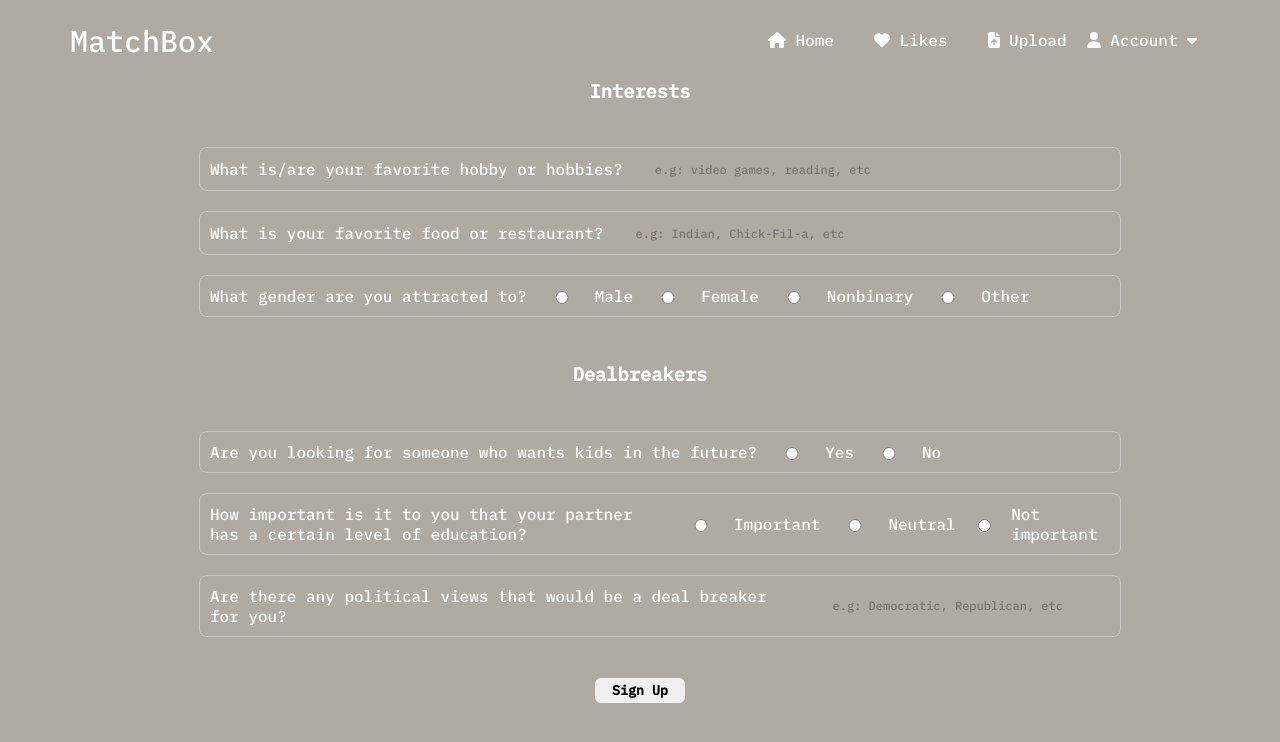
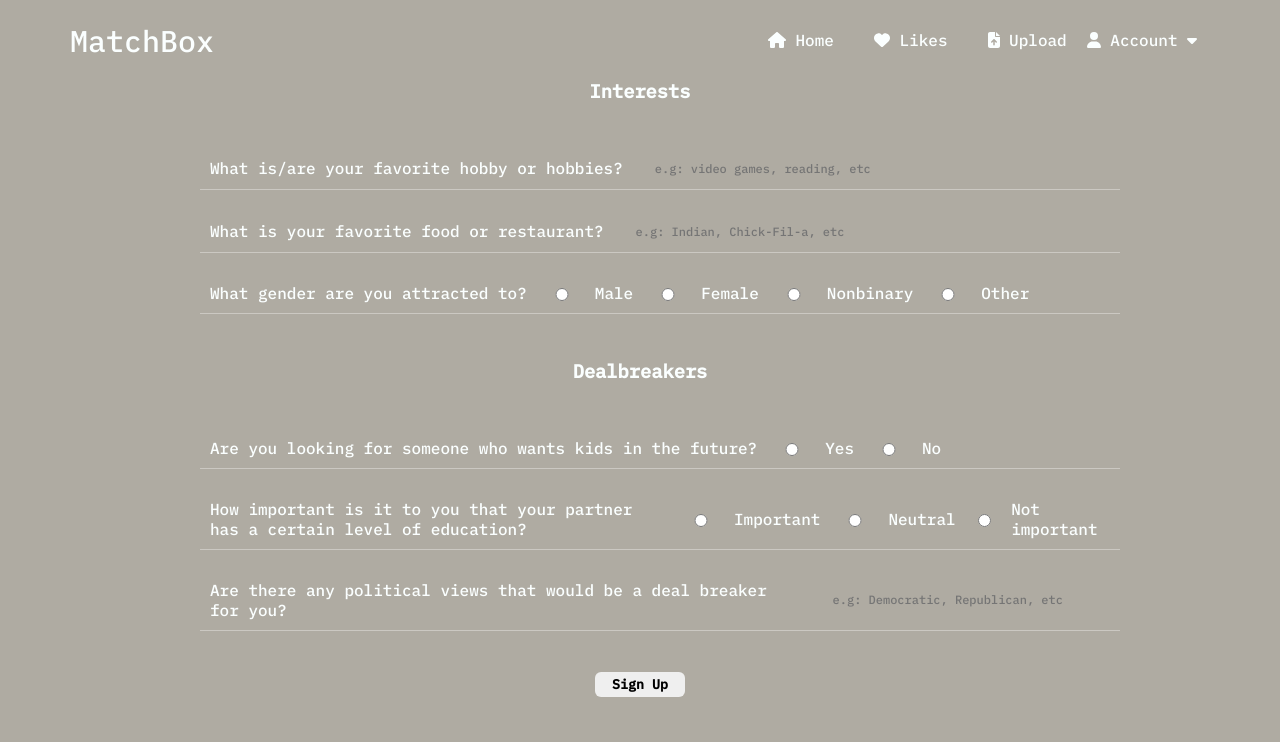
Before and after one commit to David-Tech/Matchbox, a React (Create React App) app in the folder client/: page /Matchbox/profile in a window 1280 px wide. Shown: the top 742 px of the page. Built offline with nearby package versions, Linux system fonts and the light colour scheme.

Commit message:
inputs border changes

```diff
--- a/client/src/components/CSS/profile.css
+++ b/client/src/components/CSS/profile.css
@@ -49,7 +49,7 @@
 }
 
 .input-border{
-  border: 1.5px solid rgba(255, 255, 255, 0.344);
+  border-bottom: 1.5px solid rgba(255, 255, 255, 0.344);
   padding: 10px;
-  border-radius: 8px;
+  /* border-radius: 8px; */
 }
--- a/client/src/components/pages/Profile.js
+++ b/client/src/components/pages/Profile.js
@@ -45,11 +45,14 @@ function Profile() {
                 <input type="radio" name="kids" value="no"/>No
               </label>
             </li>
+
             <li className="input-border">
               How important is it to you that your partner has a certain level of education?
               <label>
                 <input type="radio" name="education" value="important"/> Important
+
               </label>
+
               <label>
                 <input type="radio" name="education" value="neutral"/> Neutral
               </label>
```
